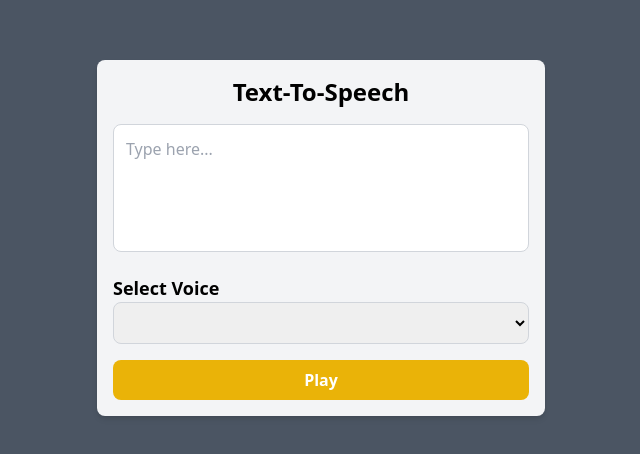
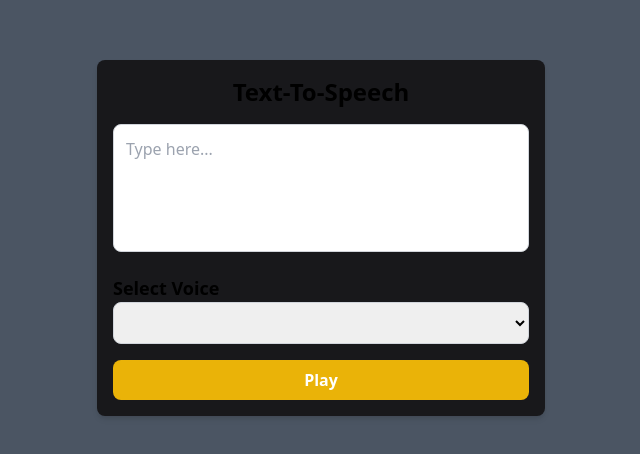
Before and after one commit to GailCodes/TextToSpeechApp, a plain HTML site: page public/index.html in a window 1280 px wide. Shown: the part 162-616 px from the top of the page, without its empty margins (319-959 px from the left). Drawn offline with nearby package versions, Linux system fonts and the light colour scheme.

Commit message:
Update index.html

```diff
--- a/public/index.html
+++ b/public/index.html
@@ -8,7 +8,7 @@
     <title>App</title>
   </head>
   <body class="bg-gray-600 flex items-center justify-center h-screen">
-    <div class="bg-gray-100 shadow-md rounded-lg p-4 max-w-md w-full">
+    <div class="bg-zinc-900 shadow-md rounded-lg p-4 max-w-md w-full">
       <h1 class="text-2xl font-semibold text-center mb-4">Text-To-Speech</h1>
 
       <!-- Text Input -->
```
